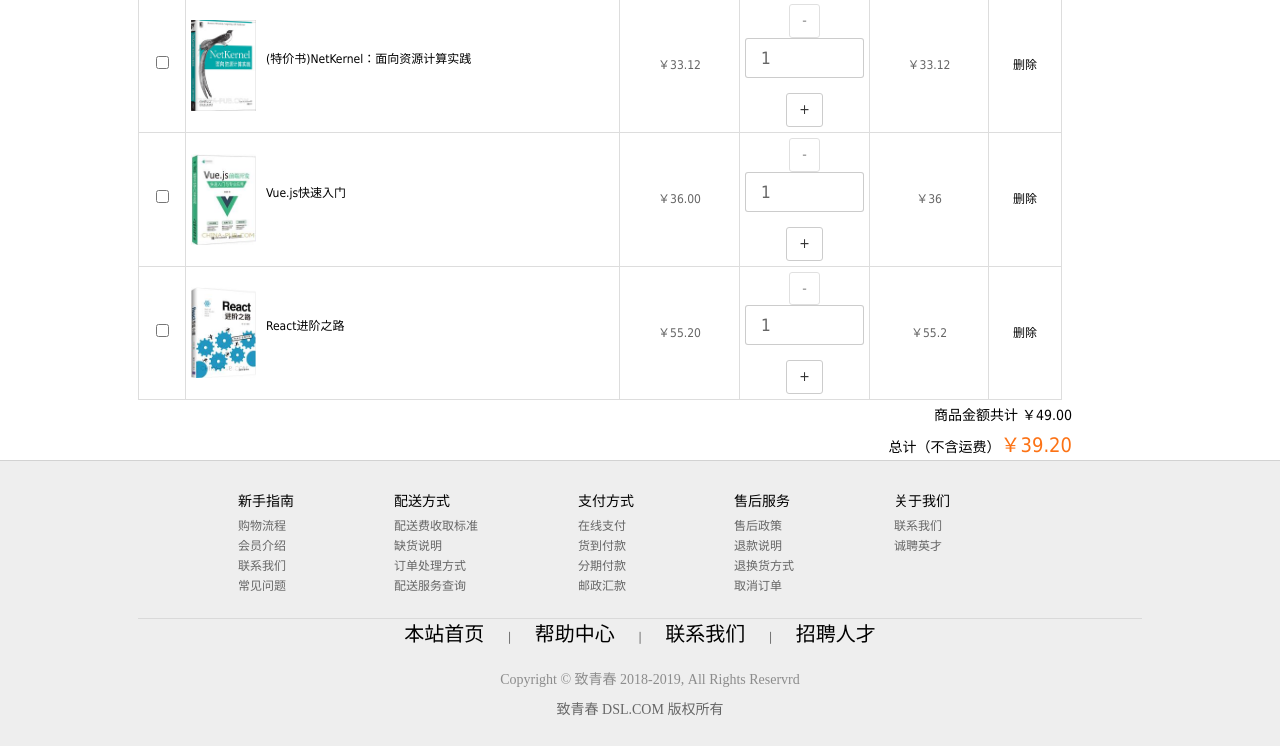
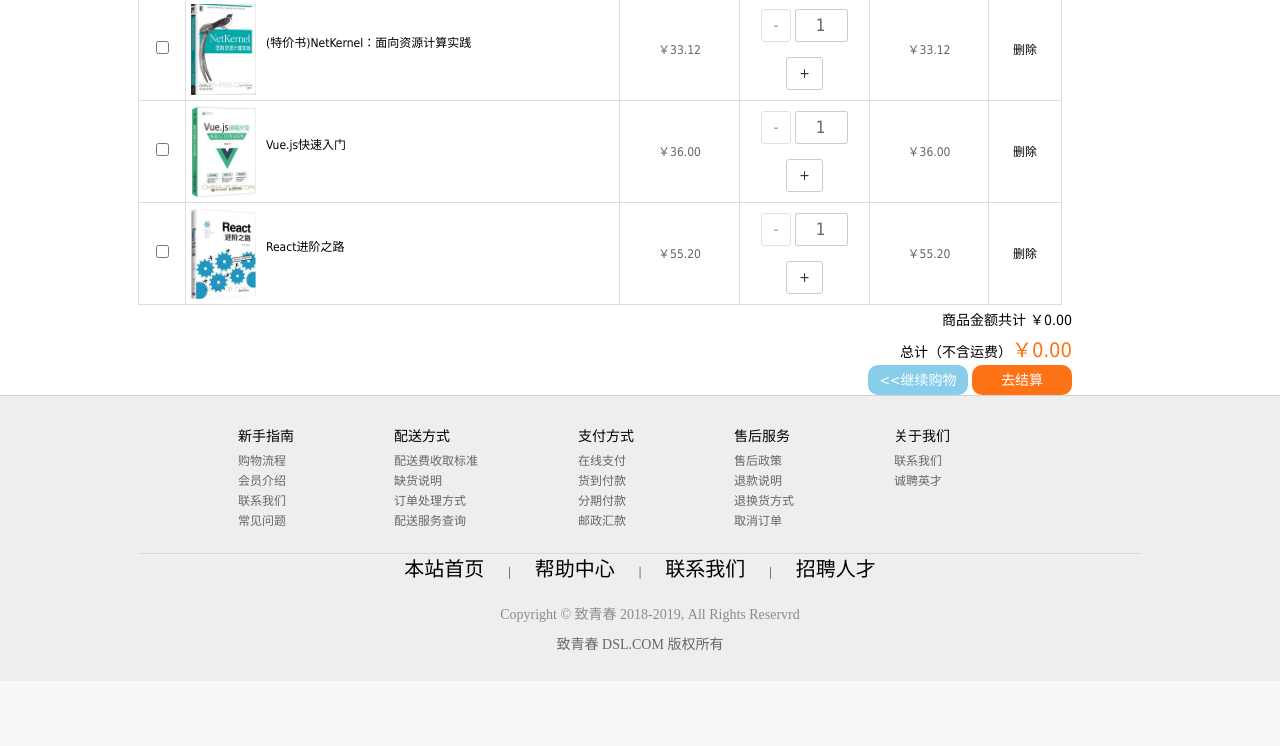
Before and after one commit to dsl14122/bysjAboutPHP, a PHP site: page /cart.php in a window 1280 px wide. Shown: the part 233-979 px from the top of the page. After the commit the page ends 884 px from the top, so only its background shows below. Run offline with PHP 8.4, Linux system fonts and the light colour scheme; data comes from the database, SQL or seed files in the repository; style sheets or scripts are compiled from the project's sources.

Commit message:
购物车页面

```diff
--- a/cart.php
+++ b/cart.php
@@ -87,7 +87,7 @@
                     <tr>
                         <th width="47px">
                             <label style="padding-left:5px;">
-                                    <input type="checkbox" checked="checked" id="chkall2">
+                                <input type="checkbox" id="all"  v-model='isCheckAll' >
                             </label>
                         </th>
                         <th width="434px">商品</th>
@@ -98,17 +98,15 @@
                     </tr>
                 </thead>
 
-                <tbody >
-
-
-                   <tr v-for="(item,index) in arr" >
-                        <td><input type="checkbox" ></td>
+                <tbody>
+                    <tr v-for="(item,index) in arr">
+                        <td><input type="checkbox" v-model="item.isChecked"></td>
                         <td>
                             <div class="cart_book">
                                 <ul>
-                                    <li >
+                                    <li>
                                         <a href="#">
-                                            <img  :src="item.b_pic">
+                                            <img :src="item.b_pic">
                                         </a>
                                     </li>
                                     <li class="cart_book_name">
@@ -117,29 +115,32 @@
                                 </ul>
                             </div>
                         </td>
-                        <td >￥{{item.b_price}}</td>
+                        <td>￥{{item.b_price}}</td>
                         <td>
-                        <div >
-                            <button   @click="sub(index)" :disabled="item.cartNum==1">-</button>
-                            <input type="number" :value="item.cartNum">
-                            <button @click="add(index)"  >+</button>
+                            <div>
+                                <button @click="sub(index)" :disabled="item.cartNum==1">-</button>
+                                <input type="number" :value="item.cartNum" class="Number">
+                                <button @click="add(index)">+</button>
 
                             </div>
                         </td>
-                        <td>￥{{ item.b_price *item.cartNum }}</td>
+                        <td>￥{{ item.b_price *item.cartNum | numMath }}</td>
                         <td class='td_delete'><a href="javascript:void(0);" @click='del(index)'>删除</a></td>
                     </tr>
 
 
                 </tbody>
             </table>
-            <div class='count' >
-                <div class="pro_money">商品金额共计 ￥<span id="total_yuanjia">49.00</span>
+            <div class='count'>
+                <div class="pro_money">商品金额共计 ￥<span id="total_yuanjia">{{getTotalPrice |numMath}}</span>
                 </div>
-                <div class='pro_total' >
-                    总计（不含运费）<span id="total_account" >￥<i>39.20</i> </span>
+                <div class='pro_total'>
+                    总计（不含运费）<span id="total_account">￥<i>{{getTotalPrice | numMath}}</i> </span>
                 </div>
+                <a href="index.php" class="go">&lt;&lt;继续购物</a>
+                <a href="#" class="settle">去结算</a>
             </div>
+
         </div>
     </div>
     <!-- main模块结束 -->
@@ -214,49 +215,60 @@
 <script>
     $(function () {
         // 初始化
-    Vue.filter('capitalize', function (value) {
-  if (!value) return ''
-  value = value.toString()
-  return value.charAt(0).toUpperCase() + value.slice(1)
-})
-
-
-
         //vue 渲染页面
-      let app=new Vue({
-        el:'#app',
-        data:{
-            arr:[]
+        let app = new Vue({
+            el: '#app',
+            data: {
+                arr: []
             },
-        created:function(){
+            created: function () {
                 this.getCart()
             },
-        methods:{
-        getCart(){
-            const that=this
+            methods: {
+                getCart() {
+                    const that = this
                     $.ajax({
-                url:'admin/api/getCart.php',
-                dataType:'json',
-                success:function(data){
+                        url: 'admin/api/getCart.php',
+                        dataType: 'json',
+                        success: function (data) {
                             console.log(data);
-                    that.arr=data
-
+                            that.arr = data
                         }
                     })
 
                 },
-         add(index){
+                add(index) {
                     this.arr[index].cartNum++
                 },
-        sub(index){
+                sub(index) {
                     this.arr[index].cartNum--
                 },
+            },
+            computed: {
+
+                isCheckAll:{
+                    get(){
+                        return this.arr.every(item=>item.isChecked)
+                    },
+                    set(val){
+                        return this.arr.forEach(item=>(item.isChecked=val))
+                    }
+                },
+                getTotalPrice(){
+                    return this.arr.filter(item=>item.isChecked)
+                       .reduce((total,item)=>{
+                        return total+item.b_price *item.cartNum
+                    },0)
                 }
 
-     })
-
+            },
+            filters: {
+                  numMath(value) {
+                     return value.toFixed(2);
+                  }
+                },
 
 
         })
-
+    })
 </script>
--- a/css/cart.css
+++ b/css/cart.css
@@ -57,6 +57,11 @@
   border: 1px solid #ddd;
   border-width: 0 0 1px 1px;
 }
+#main .cart_content table tbody tr td .Number {
+  width: 45%;
+  height: 33px;
+  padding: 10px 20px;
+}
 #main .cart_content table tbody tr td .cart_book ul li {
   height: 91px;
   float: left;
@@ -90,3 +95,18 @@
   color: #fc7215;
   font-size: 20px;
 }
+#main .cart_content .count a {
+  display: inline-block;
+  width: 100px;
+  height: 30px;
+  border-radius: 10px;
+  text-align: center;
+  line-height: 30px;
+  color: #fff;
+}
+#main .cart_content .count a.go {
+  background-color: skyblue;
+}
+#main .cart_content .count a.settle {
+  background-color: #fc7215;
+}
--- a/css/cart.less
+++ b/css/cart.less
@@ -83,7 +83,11 @@
                         padding: 5px;
                         border: 1px solid #ddd;
                         border-width: 0 0 1px 1px;
-
+                         .Number{
+                             width: 45%;
+                             height: 33px;
+                             padding: 10px 20px;
+                         }
                         .cart_book {
                             ul {
                                 li {
@@ -132,6 +136,23 @@
                     font-size: 20px;
                 }
            }
+           a{
+            display: inline-block;
+            width: 100px;
+            height: 30px;
+            border-radius: 10px;
+            text-align: center;
+            line-height: 30px;
+            color: #fff;
+               &.go{
+
+                 background-color: skyblue;
+               }
+               &.settle{
+
+                background-color: #fc7215;
+               }
+           }
         }
     }
 }
```
Lines whose indentation alone changed are shown as unchanged.
